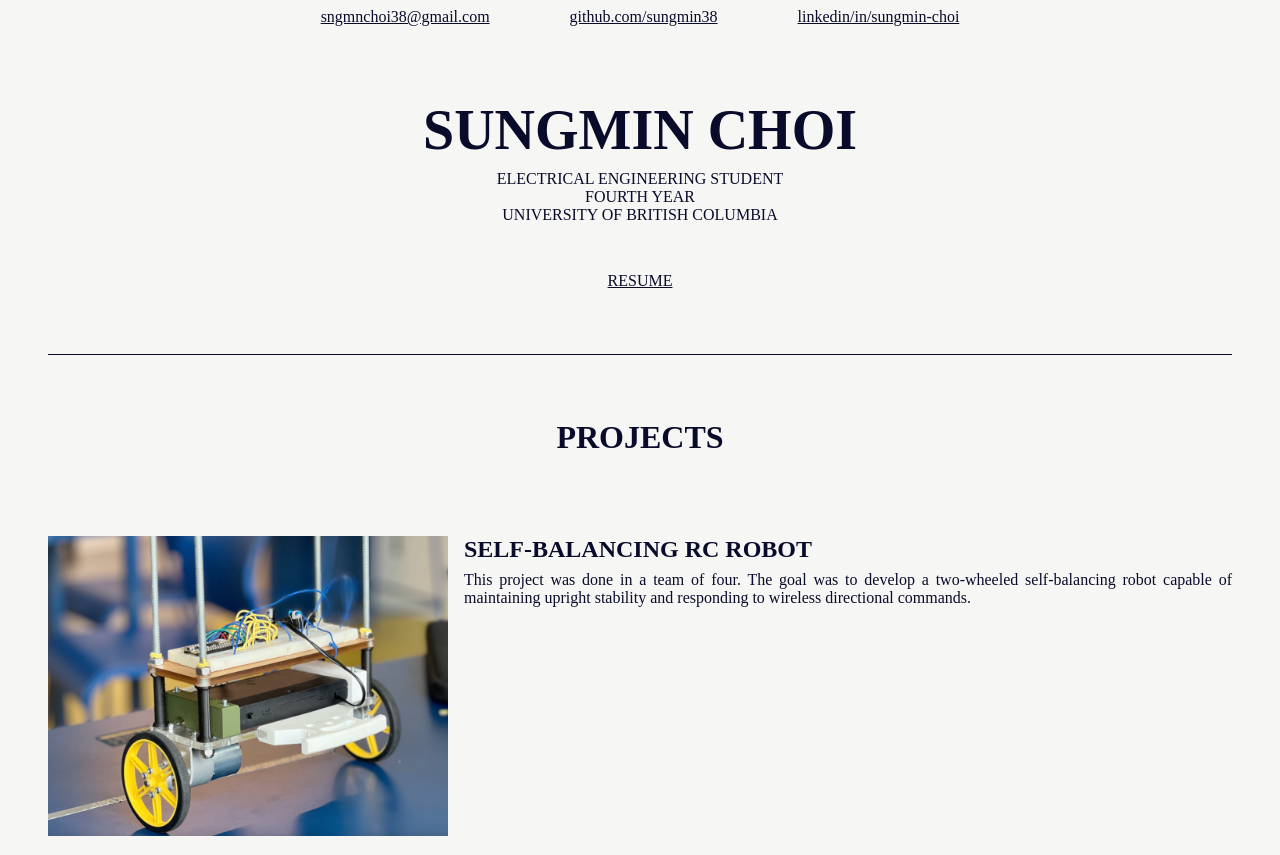
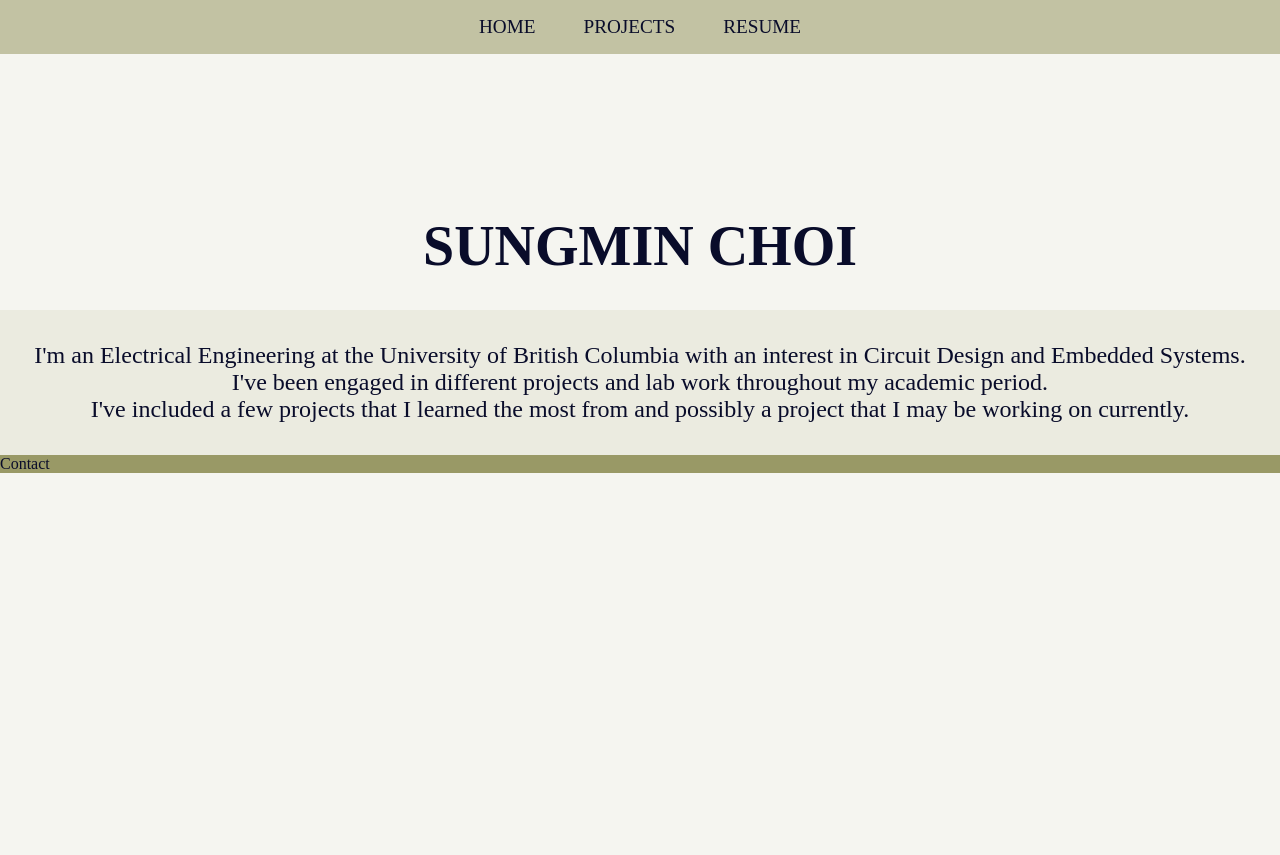
Before and after one commit to sungmin38/portfolio, a plain HTML site: page index.html in a window 1280 px wide. Shown: the top 855 px of the page. After the commit the page ends 800 px from the top, so only its background shows below. Drawn offline with Linux system fonts and the light colour scheme.

Commit message:
Updated index.html Added projects.html Added default.css and index.css Removed styles.css Added image file

```diff
--- /dev/null
+++ b/css/default.css
@@ -0,0 +1,110 @@
+/******************/
+/* DEFAULT STYLES */
+/******************/
+
+
+
+/************************/
+/* BODY AND TEXT FILES */
+/***********************/
+
+body {
+  margin: 0;
+  padding: 0;
+  background: hsl(60, 20%, 95%);
+  color: hsl(235, 65%, 10%);
+  font-family: Futura, serif;
+  font-size: 1rem;
+}
+
+h1 {
+  margin: 0;
+  padding: 0;
+  font-size: 3.5rem;
+  text-align: center;
+  text-transform: uppercase;
+}
+
+h2 {
+  margin: 0;
+  padding: 0;
+  font-size: 2rem;
+  text-align: center;
+  text-transform: uppercase;
+}
+
+h3 {
+  margin: 0;
+  padding: 0;
+  font-size: 1.5rem;
+  text-align: center;
+  text-transform: uppercase;
+}
+
+p {
+  margin: 0;
+  padding: 0;
+}
+
+
+
+
+/******************/
+/* NAVIGATION BAR */
+/******************/
+
+.navbar {
+  margin: 0;
+  padding: 1rem;
+  background: hsl(60, 20%, 70%);
+  /*
+  display: sticky;
+  top: 0;
+  z-index: 1000;
+  */
+}
+
+.navbar ul {
+  margin: 0;
+  padding: 0;
+  display: flex;
+  justify-content: center;
+  gap: 3rem;
+  list-style: none;
+}
+
+.navbar ul li a {
+  color: hsl(235, 65%, 10%);
+  font-size: 1.2rem;
+  text-decoration: none;
+  text-transform: uppercase;
+}
+
+.navbar ul li a:hover {
+  text-decoration: underline;
+}
+
+
+
+
+/**********/
+/* HEADER */
+/**********/
+
+header {
+  margin: 0;
+  padding: 0;
+}
+
+
+
+
+/**********/
+/* FOOTER */
+/**********/
+
+footer {
+  margin: 0;
+  padding: 0;
+  background: hsl(60, 20%, 50%);
+}
--- /dev/null
+++ b/css/index.css
@@ -0,0 +1,50 @@
+/**********/
+/* HEADER */
+/**********/
+
+header h1 {
+  margin: 0;
+  padding: 10rem 1rem 2rem 1rem;
+}
+
+header .intro {
+  margin: 0;
+  padding: 2rem;
+  background: hsl(60, 20%, 90%);
+}
+
+header p {
+  margin: 0;
+  padding: 0;
+  font-size: 1.5rem;
+  text-align: center;
+}
+
+/*
+.image-and-text {
+  display: flex;
+  align-items: center;
+  gap: 1rem;
+}
+
+.image-and-text img {
+  max-width: 500px;
+  height: auto;
+}
+
+.image-and-text p {
+  flex: 1;
+  text-align: justified;
+}
+
+@media (max-width: 768px) {
+  .image-and-text {
+    flex-direction: column-reverse;
+    text-align: center;
+  }
+
+  .image-and-text img {
+    max-width: 100%;
+  }
+}
+*/
--- a/css/styles.css
+++ /dev/null
@@ -1,159 +0,0 @@
-/***********/
-/* STYLES */
-/***********/
-
-
-
-
-/* Default */
-
-body {
-  margin: 0;
-  padding: 0;
-  background: hsl(60, 10%, 96%);
-  font-family: Futura, serif;
-  color: hsl(235, 66%, 10%);
-}
-
-h1 {
-  margin: 0;
-  padding: 0;
-  text-align: center;
-  text-transform: uppercase;
-  font-size: 3.5rem;
-}
-
-h2 {
-  margin: 0;
-  padding: 0;
-  text-align: center;
-  text-transform: uppercase;
-  font-size: 2rem;
-}
-
-h3 {
-  margin: 0;
-  padding: 0;
-  text-align: center;
-  text-transform: uppercase;
-  font-size: 1.5rem;
-}
-
-p {
-  margin: 0;
-  padding: 0;
-  font-size: 1rem;
-}
-
-a {
-  text-decoration: underline;
-  font-weight: normal;
-  color: hsl(235, 66%, 10%);
-}
-
-
-
-
-/* Navigation bar */
-
-.navbar {
-  margin: 0;
-  padding: 0.5rem;
-  position: sticky;
-  top: 0;
-  z-index: 1000;
-  background: hsl(60, 10%, 96%);
-}
-
-.navbar ul {
-  margin: 0;
-  padding: 0;
-  display: flex;
-  justify-content: center;
-  gap: 5rem;
-  list-style: none;
-}
-
-
-
-
-/* Header */
-
-header {
-  margin: 0 3rem;
-  padding: 4rem 2rem;
-  border-bottom: 1px solid hsl(235, 66%, 10%);
-}
-
-header h1 {
-  padding-bottom: 0.5rem;
-}
-
-header p {
-  text-align: center;
-  text-transform: uppercase;
-}
-
-header .resume-link {
-  margin-top: 3rem;
-  padding: 0;
-}
-
-
-
-
-/* Projects */
-
-.project {
-  margin: 0;
-  padding: 4rem 2rem;
-}
-
-.project-header {
-  margin-bottom: 2rem;
-  text-align: center;
-}
-
-.project-card {
-  margin-top: 4rem;
-  padding: 1rem;
-  display: flex;
-  align-items: flex-start;
-  gap: 1rem;
-}
-
-.project-image {
-  display: flex;
-  flex-direction: column;
-  gap: 1rem;
-}
-
-.project-image img {
-  width: 400px;
-  height: auto;
-}
-
-.project-text {
-  flex: 1;
-  text-align: justify;
-}
-
-.project-text h3 {
-  text-align: left;
-}
-
-.project-text .project-description-start, .project-summary-start {
-  margin-top: 0.5rem;
-}
-
-
-
-
-/* Footer */
-
-footer {
-  margin: 0 3rem;
-  padding: 2rem;
-  border-top: 1px solid hsl(235, 66%, 10%);
-  text-align: center;
-}
--- a/index.html
+++ b/index.html
@@ -1,72 +1,39 @@
 <!DOCTYPE html>
+
 <html lang="en">
   <head>
     <meta charset="UTF-8">
     <meta name="viewport" content="width=device-width, initial-scale=1.0">
-    <link rel="stylesheet" href="css/styles.css">
-
-    <title>Sungmin Choi</title>
+    <link rel="stylesheet" href="css/default.css">
+    <link rel="stylesheet" href="css/index.css">
   </head>
 
   <body>
     <nav class="navbar">
       <ul>
-        <li><a href="mailto:sngmnchoi38@gmail.com">sngmnchoi38@gmail.com</a></li>
-        <li><a href="https://github.com/sungmin38" target="_blank">github.com/sungmin38</a></li>
-        <li><a href="https://linkedin.com/in/sungmin-choi" target="_blank">linkedin/in/sungmin-choi</a></li>
+        <li><a href="#index">Home</a></li>
+        <li><a href="#projects">Projects</a></li>
+        <li><a href="files/resume.pdf" target="_blank">Resume</a></li>
       </ul>
     </nav>
 
     <header>
       <h1>Sungmin Choi</h1>
-      <p>Electrical Engineering Student</p>
-      <p>Fourth Year</p>
-      <p>University of British Columbia</p>
-      <p class="resume-link"><a href="files/resume.pdf" target="_blank">Resume</a></p>
+      <div class="intro">
+        <p>I'm an Electrical Engineering at the University of British Columbia with an interest in Circuit Design and Embedded Systems.</p>
+      <!--</div>
+      <div class="image-and-text">
+        <img src="images/camera-light-meter.jpg" alt="Camera light meter">
+        <p>My interest started with my favorite hobby, photography, when I built an Arduino Uno camera light meter circuit that displays the aperture, shutter speed, and ISO settings based on the measured light luminance.</p>
+      </div>
+      <div class="intro">
+      !-->
+        <p>I've been engaged in different projects and lab work throughout my academic period.</p>
+        <p>I've included a few projects that I learned the most from and possibly a project that I may be working on currently.</p>
+      </div>
     </header>
-
-    <section class="project">
-      <div class="project-header">
-        <h2>Projects</h2>
-      </div>
-
-      <div class="project-card">
-        <div class="project-image">
-          <img src="images/self-balancing-rc-robot.jpg" alt="Self-balancing RC robot">
-        </div>
-
-        <div class="project-text">
-          <h3>Self-Balancing RC Robot</h3>
-          <p class="project-description-start">This project was done in a team of four. The goal was to develop a two-wheeled self-balancing robot capable of maintaining upright stability and responding to wireless directional commands. </p>
-        </div>
-      </div>
-
-      <div class="project-card">
-        <div class="project-image">
-          <img src="images/metal-detecting-rc-car.jpg" alt="Metal-detecting RC car">
-          <img src="images/remote-controlled-self-balancing-robot.jpg" alt="Remote-Controlled Self Balancing Robot">
-        </div>
-
-        <div class="project-text">
-          <h3>Metal-Detecting RC Car</h3>
-          <p class="project-description-start">This project was done in a group of six. My role here was to design the circuit for the robot and the remote</p>
-        </div>
-      </div>
-
-      <div class="project-card">
-        <div class="project-image">
-          <img src="images/work-in-progress.jpg" alt="Work in progress">
-        </div>
-
-        <div class="project-text">
-          <h3>RC Quadcopter (Ongoing)</h3>
-          <p class="project-description-start">This is an individual project that I started in mid-July. Stemming from my passion in photography, my goal is to build a compact drone with camera capabilities, something in the likes of the DJI Mini Series. I am currently in the process of</p>
-        </div>
-      </div>
-    </section>
-
     <footer>
-      <p>You've reached the end of this page.</p>
+      <p>Contact</p>
     </footer>
   </body>
 </html>
```
Also changed, not shown: projects.html (added, +24 -0 lines), 1 other file.
